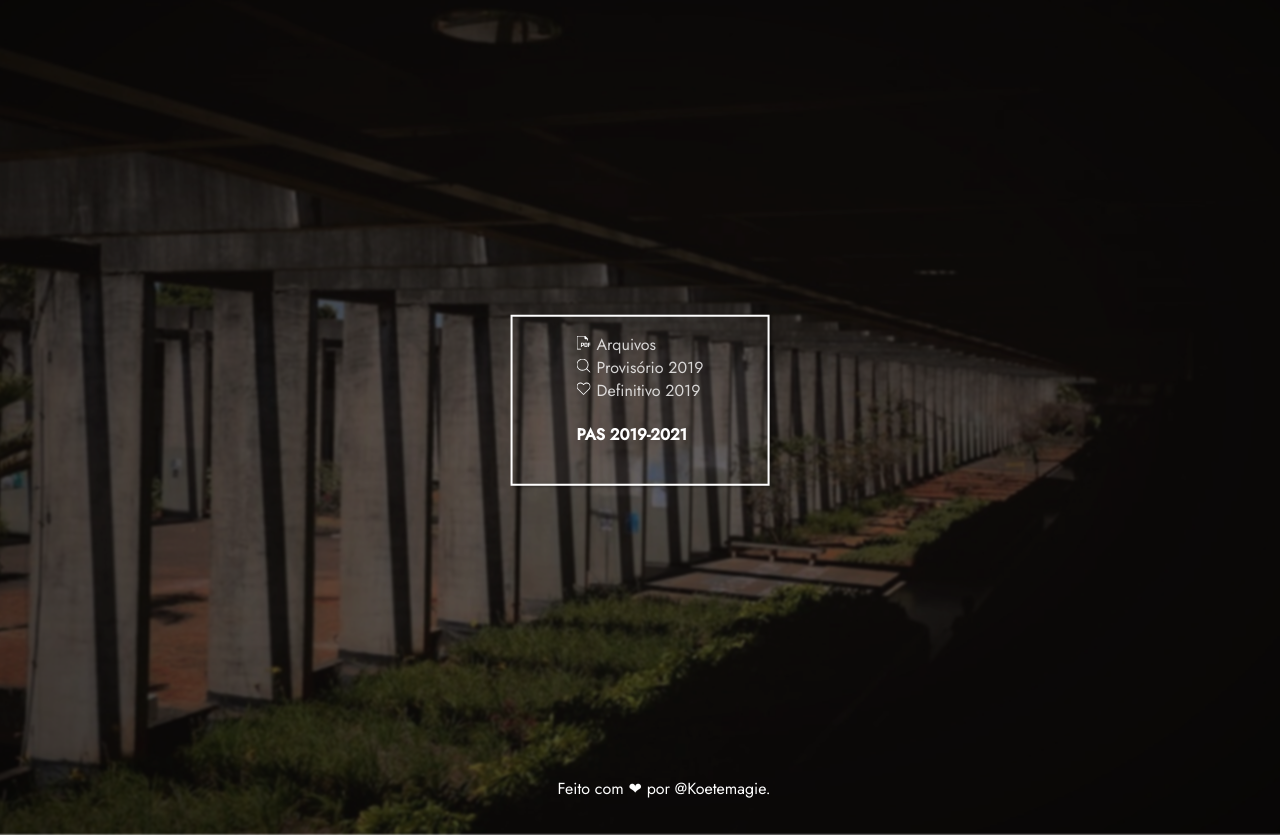
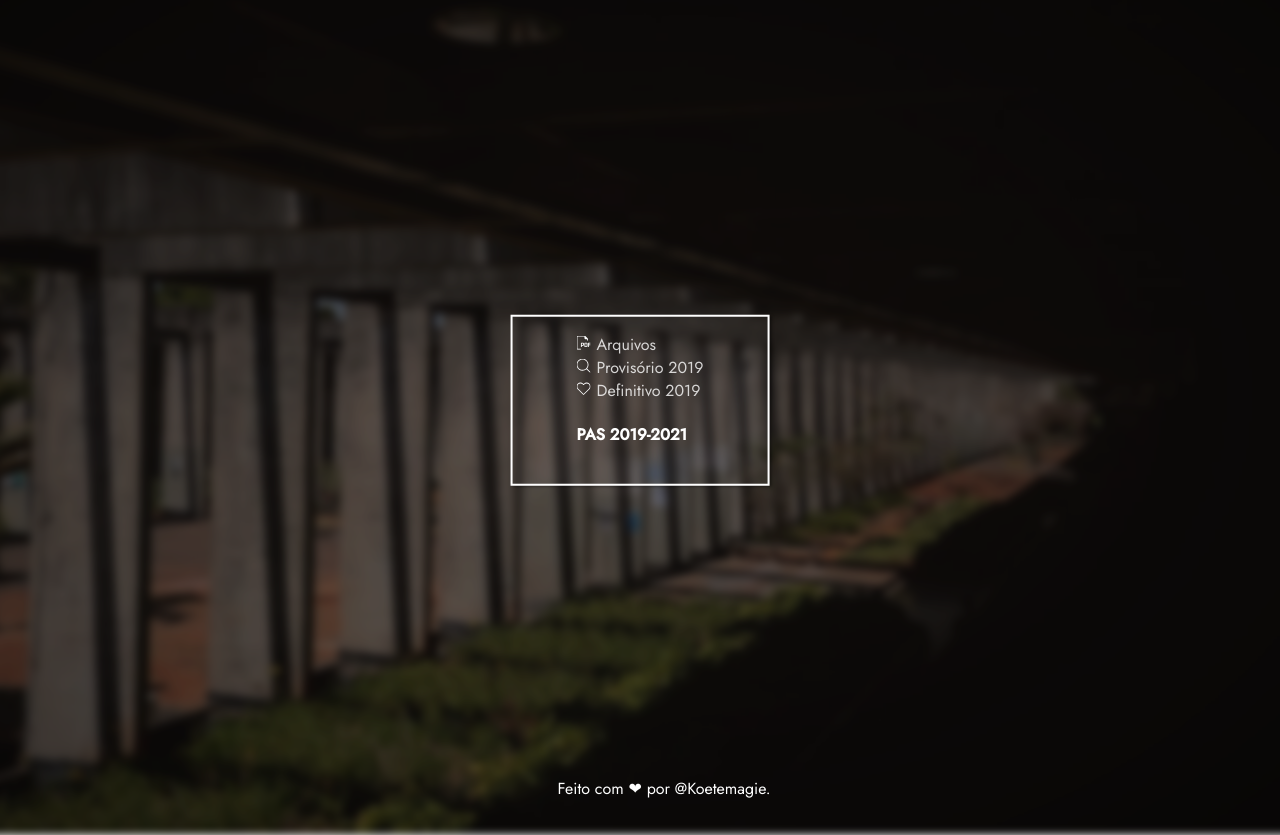
Before and after one commit to BeyondMagic/pasmediaunb, a plain HTML site: page index.html in a window 1280 px wide. Shown: the top 835 px of the page. Drawn offline with Linux system fonts and the light colour scheme.

Commit message:
background melhorado

```diff
--- a/lib/main.css
+++ b/lib/main.css
@@ -21,7 +21,7 @@ body {
   background-image: url("./1.jpg");
   background-size: cover;
   background-position: center;
-  filter: blur(1px) brightness(50%);
+  filter: blur(4px) brightness(50%);
   transform: scale(1.1);
   z-index: -1;
 }
```
Also changed, not shown: index.html (+2 -2 lines), 1 other file.
